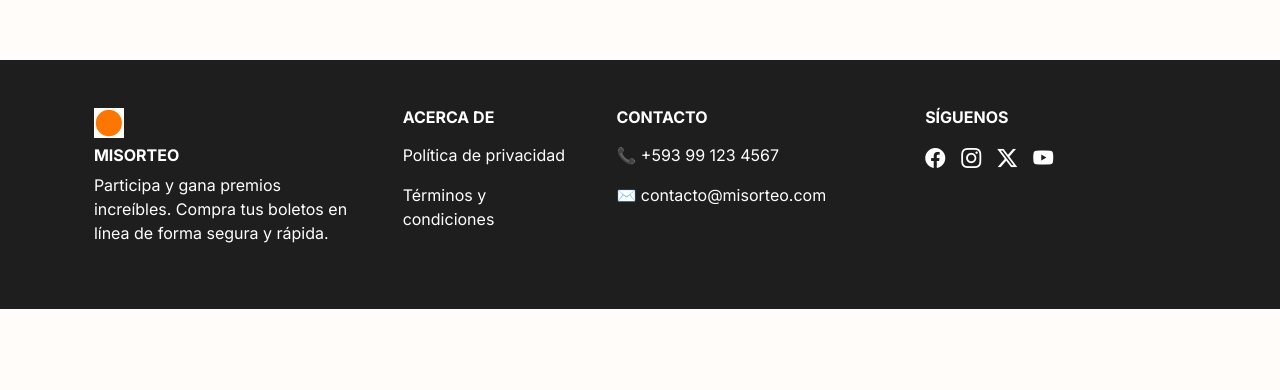
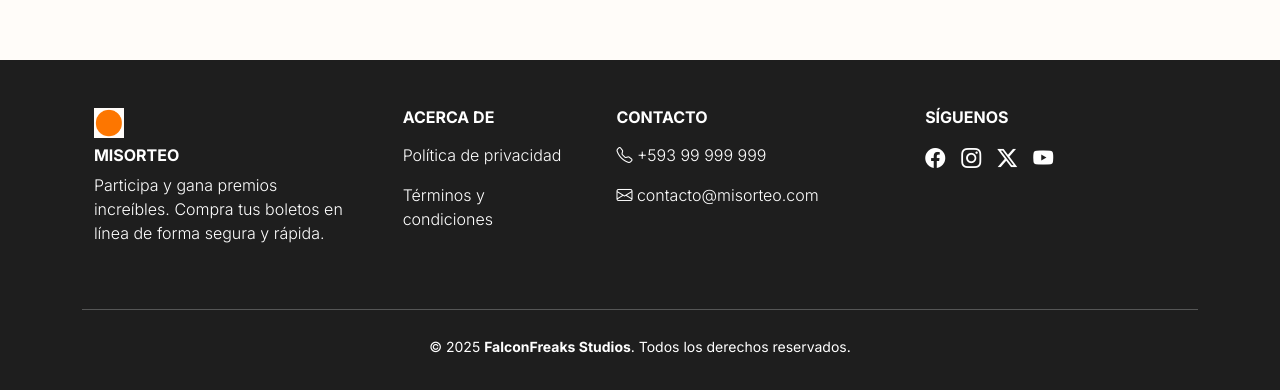
Before and after one commit to justinyamberla/sanfer-sorteos-frontend, a Next.js app: page / in a window 1280 px wide. Shown: the part 816-1206 px from the top of the page. Before the commit the page ends 1125 px from the top, so only its background shows below. Built offline with nearby package versions, Linux system fonts and the light colour scheme.

Commit message:
Changes
Styling footer

```diff
--- a/components/Footer.tsx
+++ b/components/Footer.tsx
@@ -1,4 +1,6 @@
 'use client';
+
+import Link from "next/link";
 
 export const Footer = () => {
     return (
@@ -8,9 +10,9 @@ export const Footer = () => {
 
                     {/* Columna 1: Logo y descripción */}
                     <div className="col-md-3 col-lg-3 col-xl-3 mx-auto mb-4">
-                        <img src="/images/logo.png" alt="Logo" width="30" height="30" className="mb-2" />
+                        <img src="/images/logo.png" alt="Logo" width="30" height="30" className="mb-2"/>
                         <h6 className="text-uppercase fw-bold">MiSorteo</h6>
-                        <p>
+                        <p className="fw-light">
                             Participa y gana premios increíbles. Compra tus boletos en línea de forma segura y rápida.
                         </p>
                     </div>
@@ -18,26 +20,71 @@ export const Footer = () => {
                     {/* Columna 2: Acerca de */}
                     <div className="col-md-2 col-lg-2 col-xl-2 mx-auto mb-4">
                         <h6 className="text-uppercase fw-bold mb-3">Acerca de</h6>
-                        <p><a href="#" className="text-white text-decoration-none">Política de privacidad</a></p>
-                        <p><a href="#" className="text-white text-decoration-none">Términos y condiciones</a></p>
+                        <p>
+                            <Link href="#" className="text-white fw-light text-decoration-none link-primary">
+                                Política de privacidad
+                            </Link>
+                        </p>
+                        <p>
+                            <Link href="#" className="text-white fw-light text-decoration-none link-primary">
+                                Términos y condiciones
+                            </Link>
+                        </p>
                     </div>
 
                     {/* Columna 3: Contacto */}
                     <div className="col-md-3 col-lg-3 col-xl-3 mx-auto mb-4">
                         <h6 className="text-uppercase fw-bold mb-3">Contacto</h6>
-                        <p>📞 +593 99 123 4567</p>
-                        <p>✉️ contacto@misorteo.com</p>
+                        <p>
+                            <a href="tel:+593991234567"
+                               className="text-white fw-light text-decoration-none link-primary">
+                                <i className="bi bi-telephone"></i> +593 99 999 999
+                            </a>
+                        </p>
+                        <p>
+                            <a href="mailto:contacto@misorteo.com"
+                               className="text-white fw-light text-decoration-none link-primary">
+                                <i className="bi bi-envelope"></i> contacto@misorteo.com
+                            </a>
+                        </p>
                     </div>
 
                     {/* Columna 4: Redes sociales */}
                     <div className="col-md-4 col-lg-4 col-xl-3 mx-auto mb-4">
                         <h6 className="text-uppercase fw-bold mb-3">Síguenos</h6>
-                        <a href="#" className="text-white me-3 fs-5"><i className="bi bi-facebook"></i></a>
-                        <a href="#" className="text-white me-3 fs-5"><i className="bi bi-instagram"></i></a>
-                        <a href="#" className="text-white me-3 fs-5"><i className="bi bi-twitter-x"></i></a>
-                        <a href="#" className="text-white fs-5"><i className="bi bi-youtube"></i></a>
+                        <a
+                            href="#"
+                            className="text-white fw-light text-decoration-none link-primary me-3 fs-5"
+                        >
+                            <i className="bi bi-facebook"></i>
+                        </a>
+                        <a
+                            href="#"
+                            className="text-white fw-light text-decoration-none link-primary me-3 fs-5"
+                        >
+                            <i className="bi bi-instagram"></i>
+                        </a>
+                        <a
+                            href="#"
+                            className="text-white fw-light text-decoration-none link-primary me-3 fs-5"
+                        >
+                            <i className="bi bi-twitter-x"></i>
+                        </a>
+                        <a
+                            href="#"
+                            className="text-white fw-light text-decoration-none link-primary fs-5"
+                        >
+                            <i className="bi bi-youtube"></i>
+                        </a>
                     </div>
+                </div>
 
+                {/* Línea divisora */}
+                <hr className="my-4 border-light" />
+
+                {/* Copyright */}
+                <div className="text-center pb-2">
+                    <small>© {new Date().getFullYear()} <strong>FalconFreaks Studios</strong>. Todos los derechos reservados.</small>
                 </div>
             </div>
         </footer>
```
